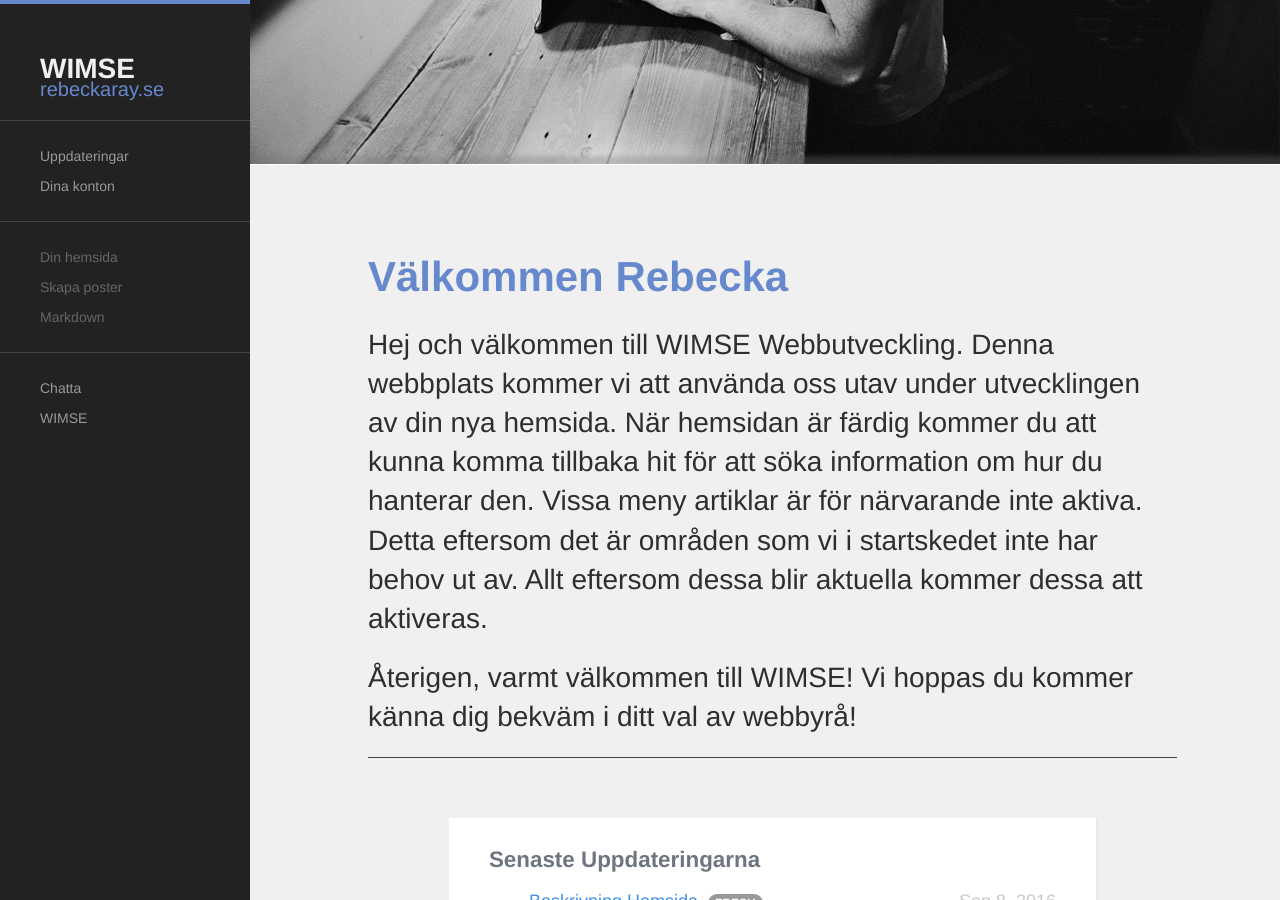
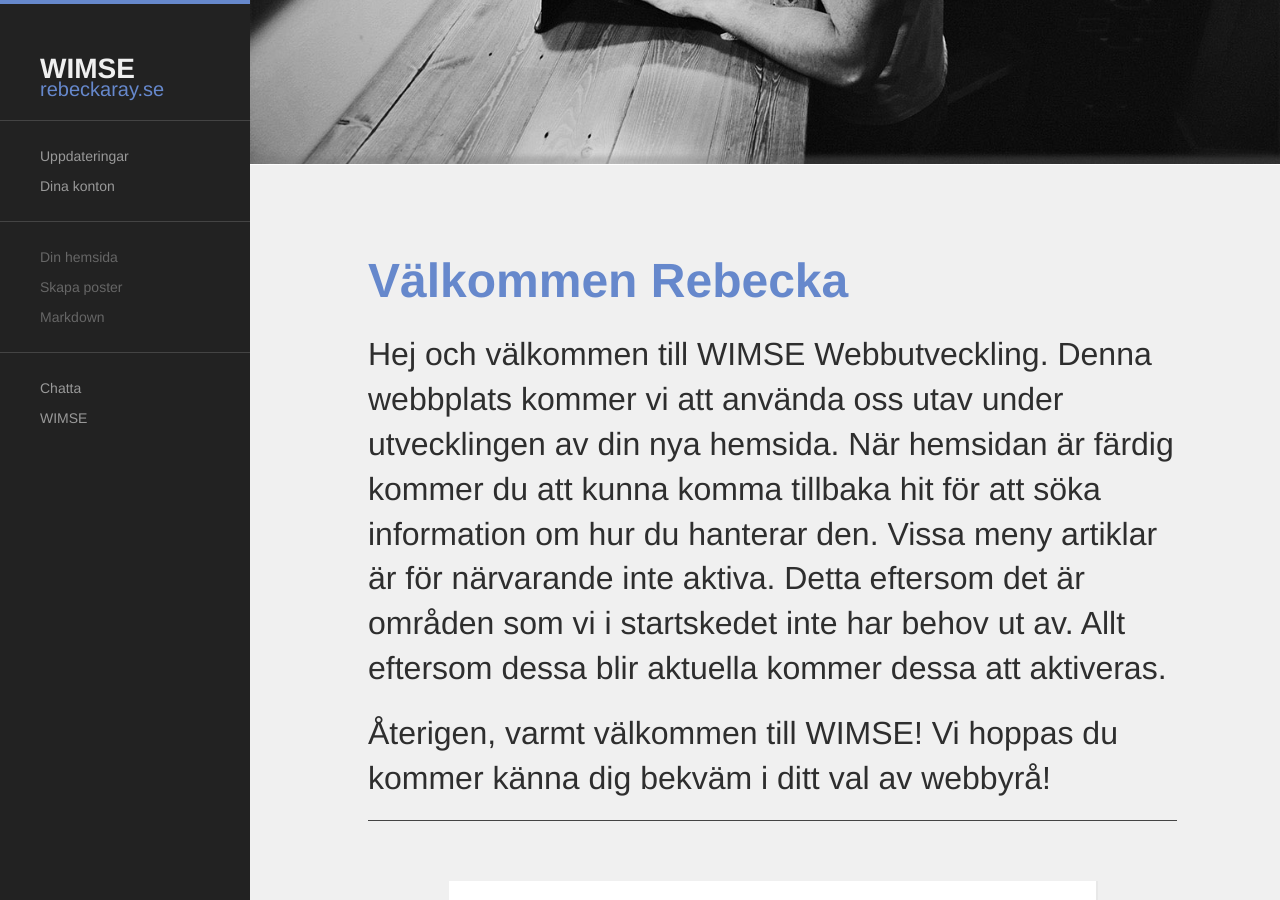
Before and after one commit to rebeckaray/rebeckaray.github.io, a Jekyll site: the page built from index.html, in a window 1280 px wide and 900 px high, scrolled down 539 px. Built offline with Jekyll 4.4.1, drawn with Linux system fonts in a browser that asks for light colours; nearby versions of some CDN libraries; Markdown is read by kramdown in place of the engine named in the settings.

Commit message:
finsed font sizes

```diff
--- a/css/style.css
+++ b/css/style.css
@@ -9,6 +9,10 @@ body
   border-width:4px;
   -webkit-font-smoothing: antialiased;
   color:#666;
+}
+
+.container{
+  font-size: 16px;
 }
 
 h1,h2,h3,h4,h5,h6
```
Also changed, not shown: 1 other file.
